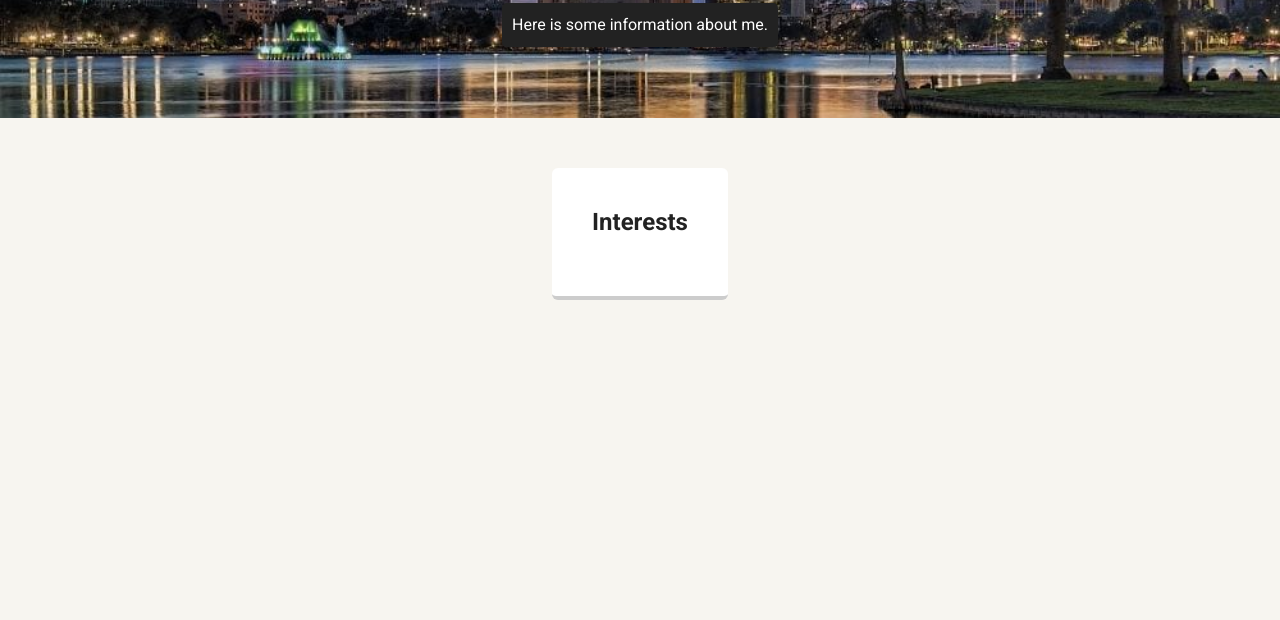
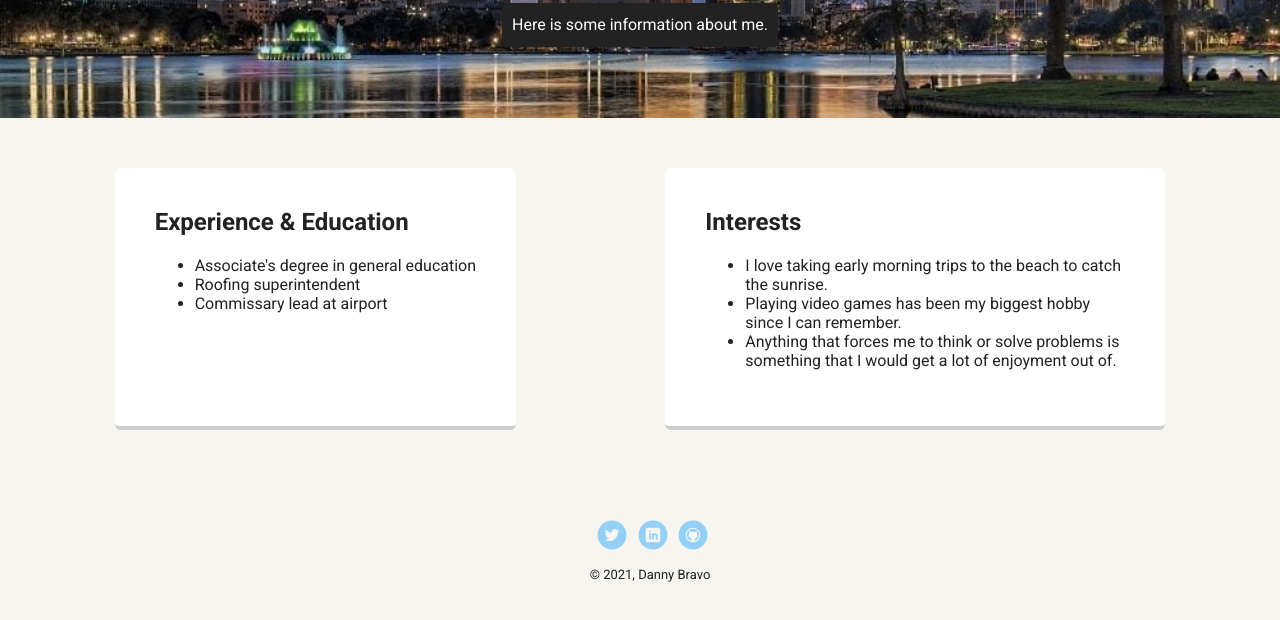
Before and after one commit to DannyB18/techdegree-project-1, a plain HTML site: page about.html in a window 1280 px wide. Shown: the part 352-972 px from the top of the page. Before the commit the page ends 800 px from the top, so only its background shows below. Drawn offline with Linux system fonts and the light colour scheme; a web font is replaced by a local one.

Commit message:
Added remaining personal info

```diff
--- a/about.html
+++ b/about.html
@@ -10,6 +10,7 @@
 </head>
 
 <body>
+    <!-- Start wrapper div -->
     <div>
         <nav class="main-nav">
             <ul class="nav">
@@ -26,14 +27,38 @@
         </header>
 
         <main class="flex">
-            <section id="interests" class="card">
-                <h2>Interests</h2>
+
+            <section id="experience" class="card">
+                <h2>Experience &amp; Education</h2>
+                <ul>
+                    <li>Associate's degree in general education</li>
+                    <li>Roofing superintendent</li>
+                    <li>Commissary lead at airport</li>
+                </ul>
 
             </section>
 
+            <section id="interests" class="card">
+                <h2>Interests</h2>
+                <ul>
+                    <li>I love taking early morning trips to the beach to catch the sunrise.</li>
+                    <li>Playing video games has been my biggest hobby since I can remember.</li>
+                    <li>Anything that forces me to think or solve problems is something that I would get a lot of
+                        enjoyment out of.</li>
 
+                </ul>
+            </section>
         </main>
-    </div>
+        <footer id="footer">
+            <ul>
+                <li><a href="https://twitter.com/DannyB_818" class="social twitter">Twitter</a></li>
+                <li><a href="https://www.linkedin.com/in/danny-bravo-24aa72223/" class="social linkedin">LinkedIn</a>
+                </li>
+                <li><a href="https://github.com/DannyB18" class="social github">Github</a></li>
+            </ul>
+            <p class="copyright"><small>&copy; 2021, Danny Bravo</small></p>
+        </footer>
+    </div> <!-- End wrapper div -->
 </body>
 
 </html>
```
Also changed, not shown: index.html (+20 -11 lines).
